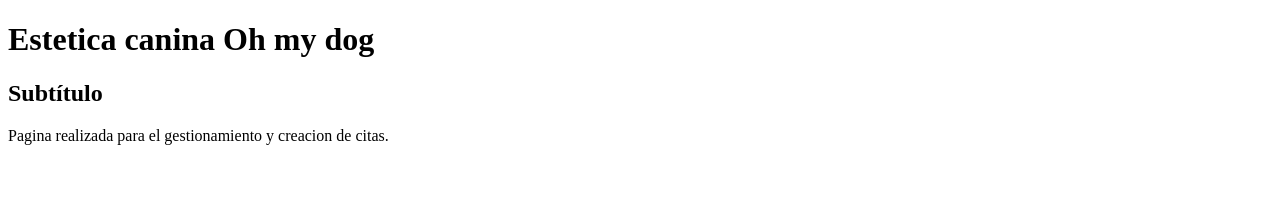
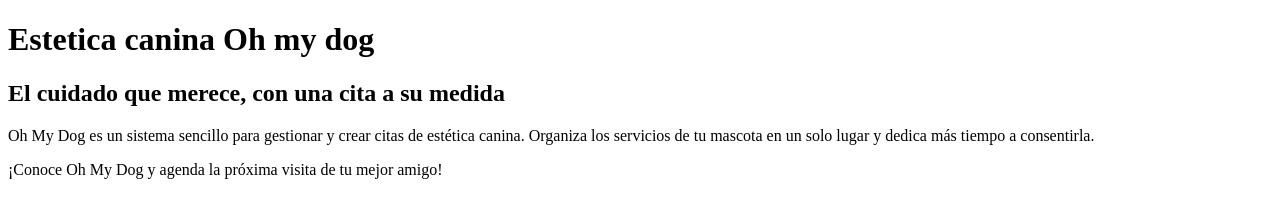
Before and after one commit to VallesRicard0/Simulaciondeldesarrollo, a plain HTML site: page src/index.html in a window 1280 px wide. Drawn offline with Linux system fonts and the light colour scheme.

Commit message:
Agregar presentacion del proyecto

```diff
--- a/src/index.html
+++ b/src/index.html
@@ -16,8 +16,13 @@
   <main>
     <section>
       <article>
-        <h2>Subtítulo</h2>
-        <p>Pagina realizada para el gestionamiento y creacion de citas.</p>
+        <h2>El cuidado que merece, con una cita a su medida</h2>
+        <p>
+          Oh My Dog es un sistema sencillo para gestionar y crear citas de
+          estética canina. Organiza los servicios de tu mascota en un solo lugar
+          y dedica más tiempo a consentirla.
+        </p>
+        <p>¡Conoce Oh My Dog y agenda la próxima visita de tu mejor amigo!</p>
       </article>
     </section>
   </main>
```
